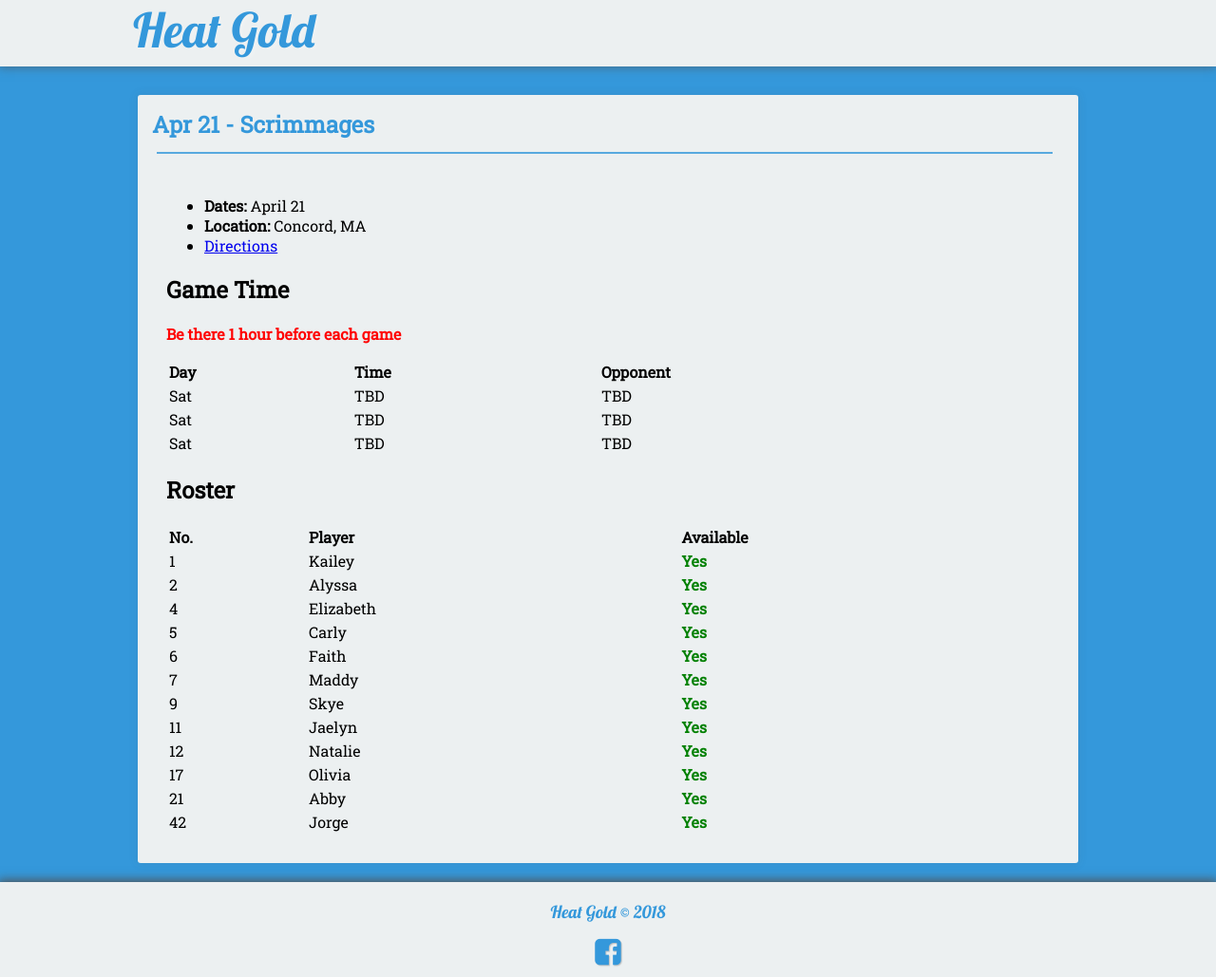
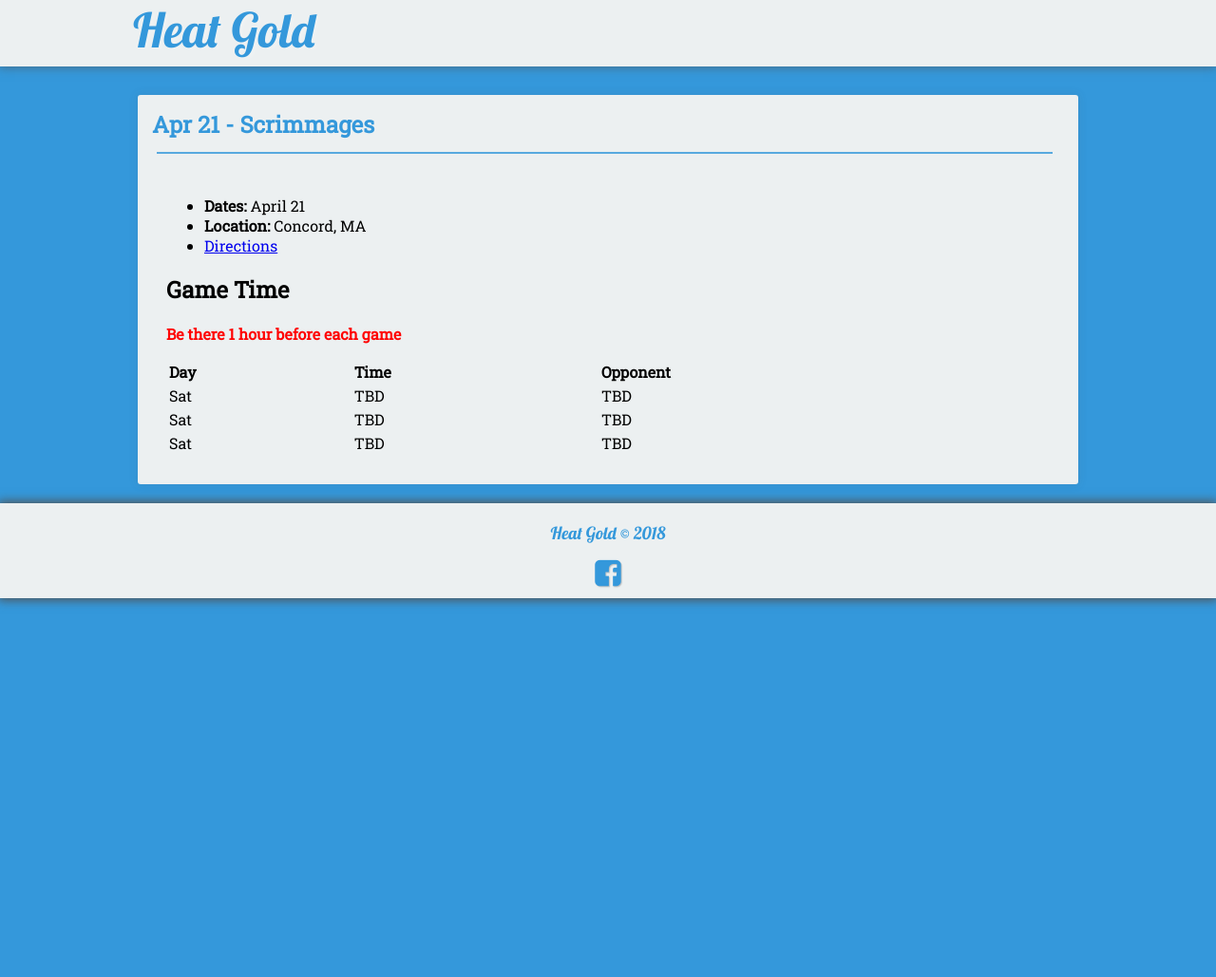
Before and after one commit to seanmerrow/ecf, a Jekyll site: the page built from _posts/2018-08-25-Apr-21-Scrimmages.md, in a window 1280 px wide. Shown: the whole page at 95% size. Built offline with Jekyll 4.4.1, drawn with Linux system fonts in a browser that asks for light colours; nearby versions of some CDN libraries; after the commit the page ends 900 px from its top, so only the background shows below that.

Commit message:
Update 2018-08-25-Apr-21-Scrimmages.md

```diff
--- a/_posts/2018-08-25-Apr-21-Scrimmages.md
+++ b/_posts/2018-08-25-Apr-21-Scrimmages.md
@@ -21,21 +21,3 @@ category:
 | Sat | TBD  | TBD |
 | Sat | TBD  | TBD |
 | Sat | TBD  | TBD |
-
-
-## Roster
-
-|No.|Player|Available|
-|:---|:---------|:---|
-|1   |Kailey    |<span style="color:green">**Yes**</span>|
-|2   |Alyssa    |<span style="color:green">**Yes**</span>|
-|4   |Elizabeth |<span style="color:green">**Yes**</span>|
-|5   |Carly     |<span style="color:green">**Yes**</span>|
-|6   |Faith     |<span style="color:green">**Yes**</span>|
-|7   |Maddy     |<span style="color:green">**Yes**</span>|
-|9   |Skye      |<span style="color:green">**Yes**</span>|
-|11  |Jaelyn    |<span style="color:green">**Yes**</span>|
-|12  |Natalie   |<span style="color:green">**Yes**</span>|
-|17  |Olivia    |<span style="color:green">**Yes**</span>|
-|21  |Abby      |<span style="color:green">**Yes**</span>|
-|42  |Jorge     |<span style="color:green">**Yes**</span>|
```
